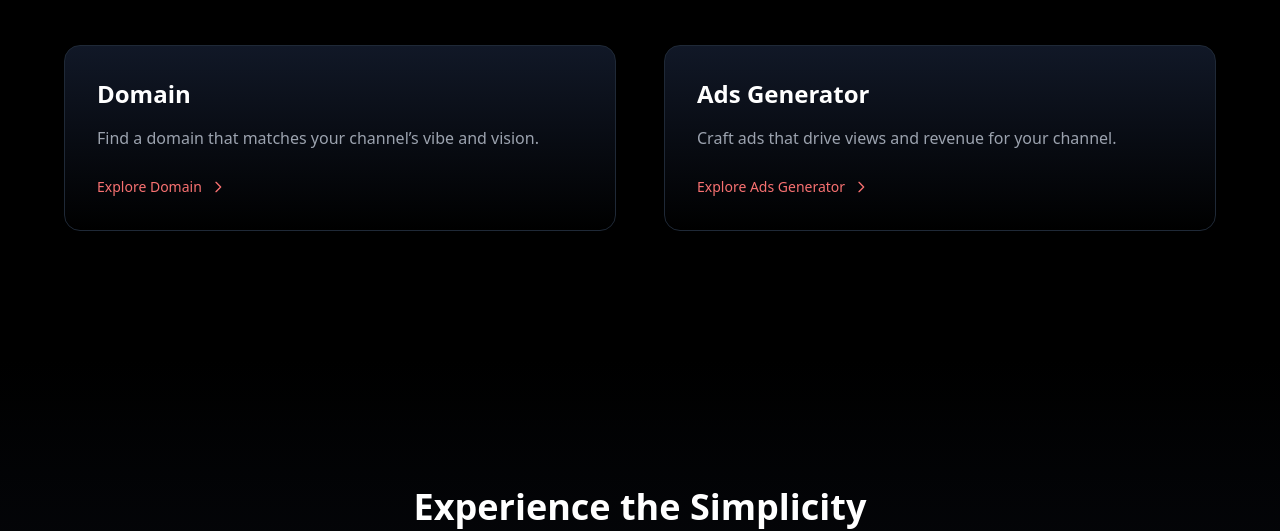
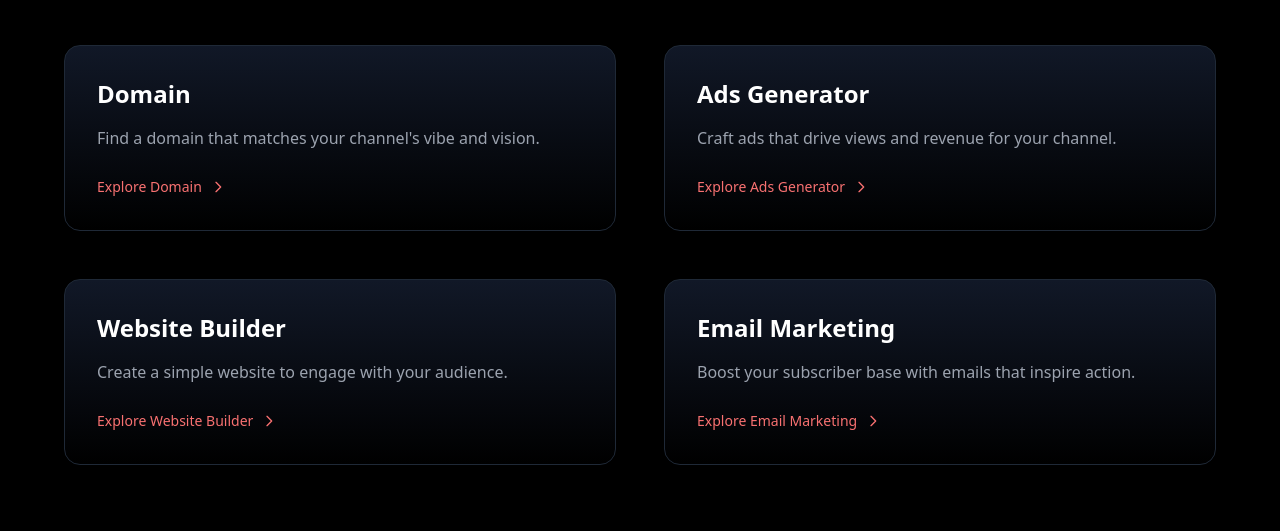
Before and after one commit to romanvieito/simplerb, a Next.js app: page / in a window 1280 px wide. Shown: the part 1000-1531 px from the top of the page. Built offline with nearby package versions, Linux system fonts and the light colour scheme; no server answers.

Commit message:
new services

```diff
--- a/pages/index.tsx
+++ b/pages/index.tsx
@@ -15,6 +15,12 @@ const Home: NextPage = () => {
   }, {
     name: 'Ads Generator',
     link: '/ads'
+  }, {
+    name: 'Website Builder',
+    link: '/web'
+  }, {
+    name: 'Email Marketing',
+    link: '/email'
   }];
 
   const { openSignIn } = useClerk();
@@ -76,8 +82,10 @@ const Home: NextPage = () => {
                 <div className="p-8 rounded-2xl bg-gradient-to-b from-gray-900 to-black border border-gray-800 hover:border-gray-700 transition-all duration-300">
                   <h3 className="text-2xl font-bold mb-4">{page.name}</h3>
                   <p className="text-gray-400 mb-6">
-                    {page.name === 'Domain' && 'Find a domain that matches your channel’s vibe and vision.'}
+                    {page.name === 'Domain' && 'Find a domain that matches your channel\'s vibe and vision.'}
                     {page.name === 'Ads Generator' && 'Craft ads that drive views and revenue for your channel.'}
+                    {page.name === 'Website Builder' && 'Create a simple website to engage with your audience.'}
+                    {page.name === 'Email Marketing' && 'Boost your subscriber base with emails that inspire action.'}
                   </p>
                   <a
                     href={page.link}
```
